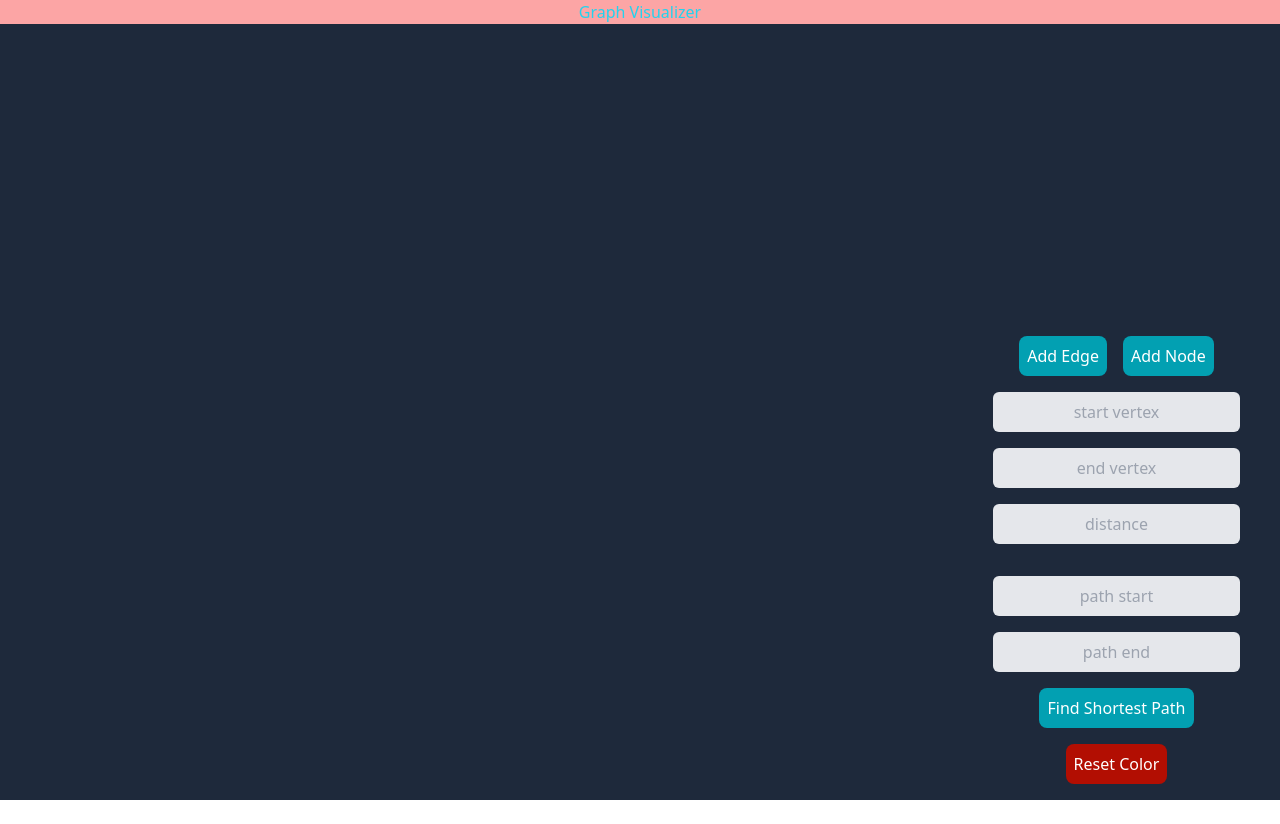
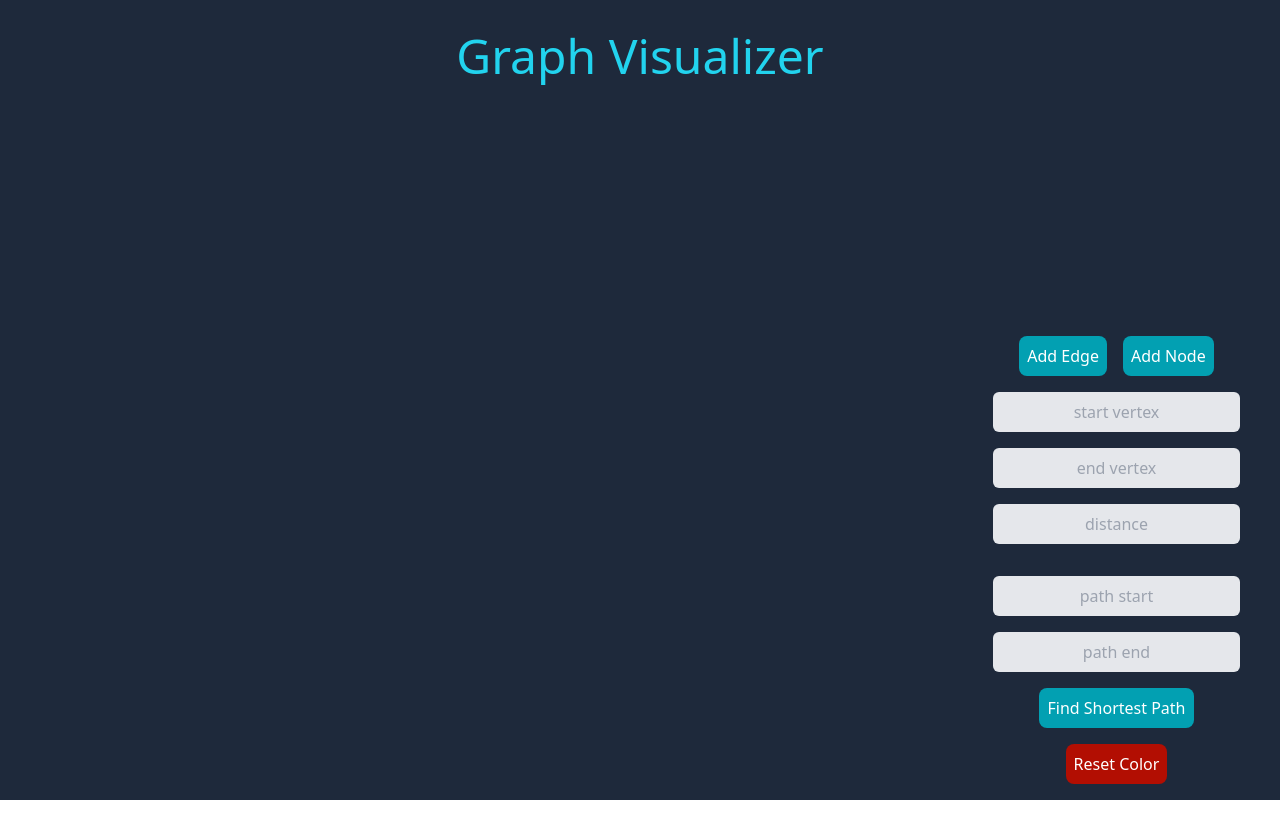
Before and after one commit to Bot-Arun/Graph-Visualiser, a React (Create React App) app: page / in a window 1280 px wide. After the commit the page ends 800 px from the top, so only its background shows below. Built offline with nearby package versions, Linux system fonts and the light colour scheme.

Commit message:
edited title and page heading

```diff
--- a/public/index.html
+++ b/public/index.html
@@ -24,7 +24,7 @@
       work correctly both with client-side routing and a non-root public URL.
       Learn how to configure a non-root public URL by running `npm run build`.
     -->
-    <title>Graph Drawer</title>
+    <title>Graph Visualizer</title>
     <style>
       :root {
         background: rgb(30,41 59);
--- a/src/App.js
+++ b/src/App.js
@@ -116,7 +116,7 @@ function App() {
   var isMobile = /iPhone|iPad|iPod|Android/i.test(navigator.userAgent);
   return (
     <div className="App bg-slate-800 h-screen text-cyan-400">
-      <header  className="text-center App-header bg-red-300 " >
+      <header  className="absolute w-full text-center App-header text-[3rem] pt-5 " >
         Graph Visualizer
         </header>
         {
@@ -139,7 +139,7 @@ function App() {
       </div>
        {vertices ? <Node posObj = {posObj} onmousedown={(n)=> beginDrag(n)}></Node>: null }
 
-        <svg className="absol w-full h-full text-red-900">
+        <svg className=" w-full  text-red-900" style={{height:"100vh"}} >
           {noEdges ?  <Svg posObj={posObj} edges={edges} strok={strok}></Svg> : null}
         </svg>
 
```
